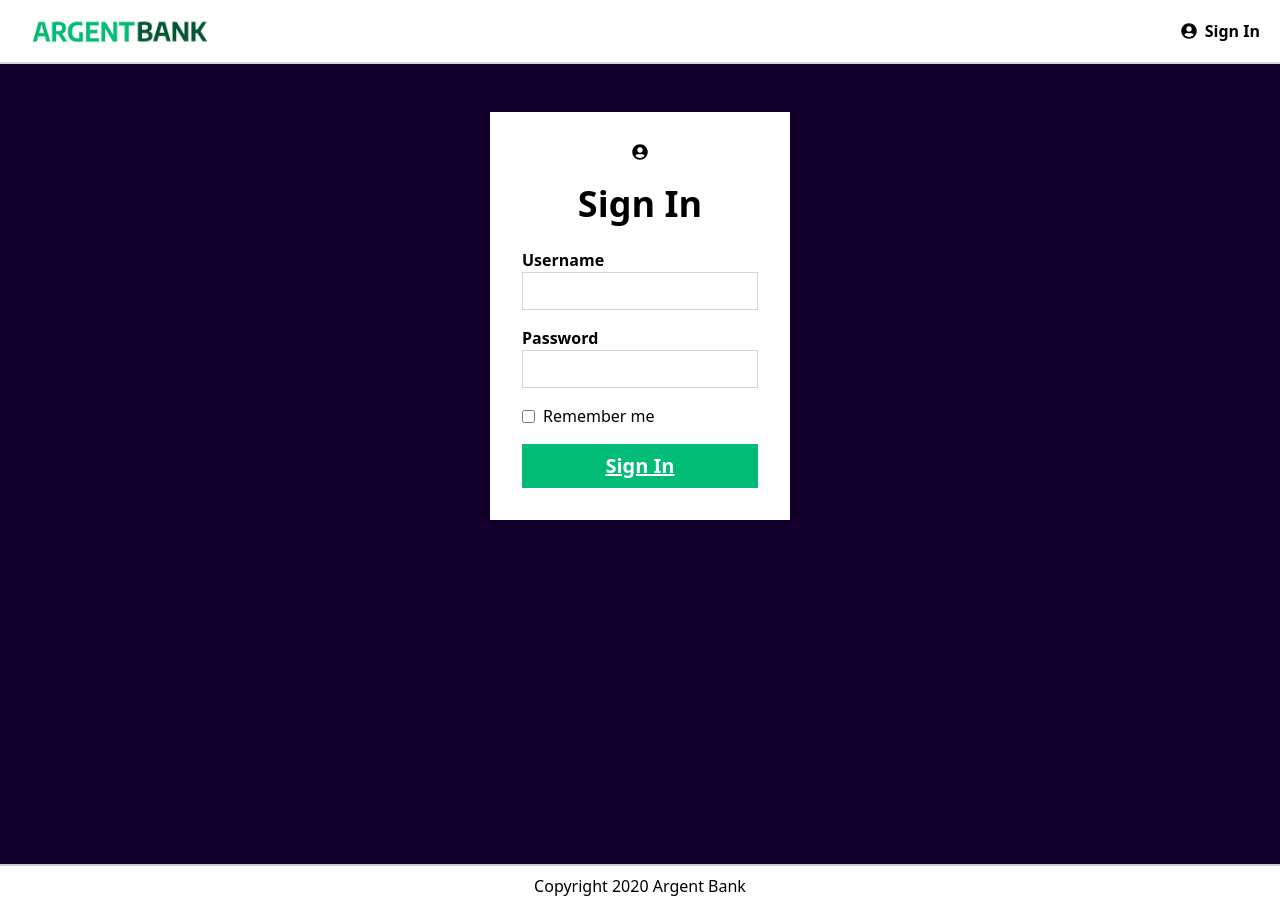
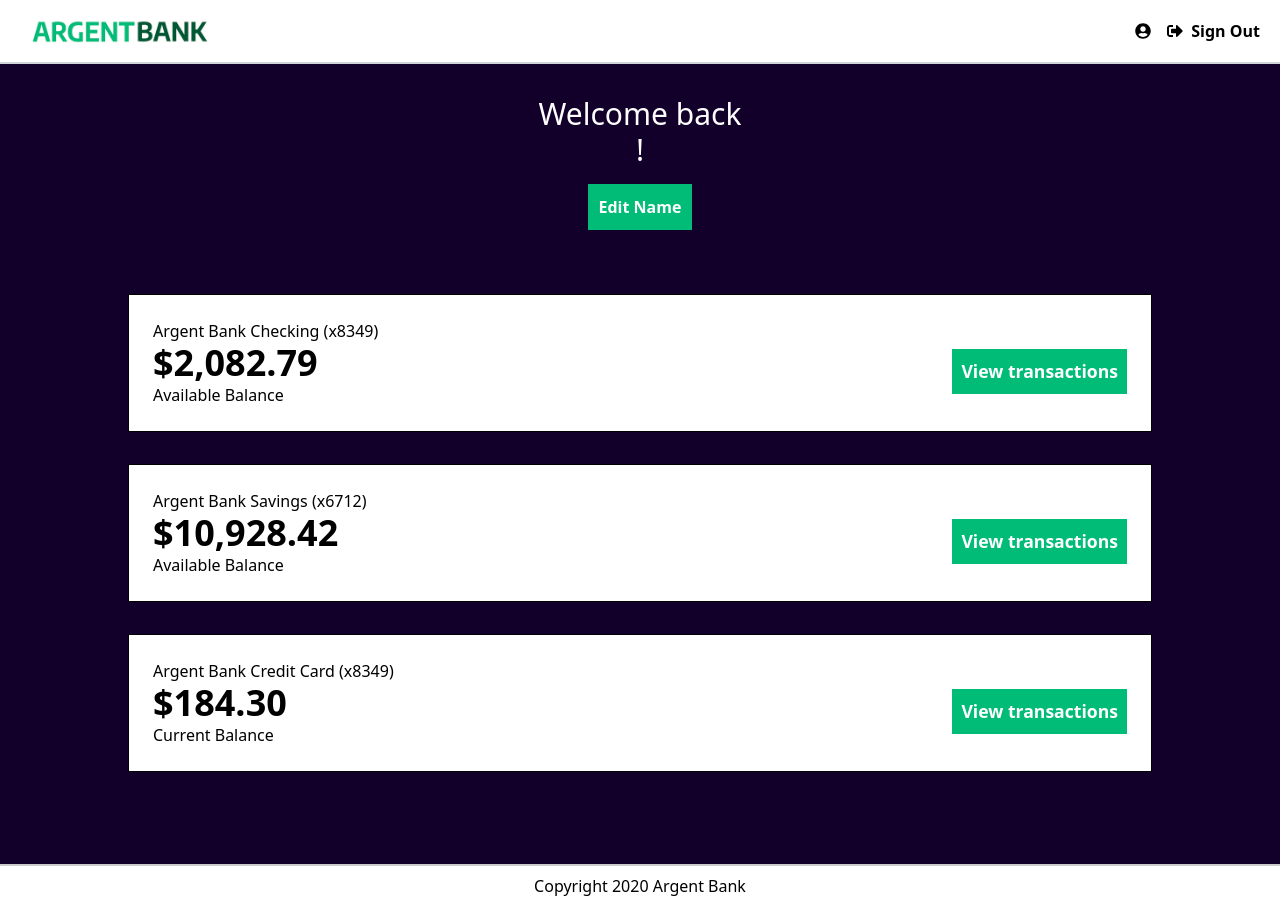
Before and after one commit to MTDev2024/Argent-Bank, a React (Vite) app: page /profile in a window 1280 px wide. Before the commit this address led to /sign-in. Built offline with nearby package versions, Linux system fonts and the light colour scheme; no server answers; sample sign-in values are in the browser's storage.

Commit message:
feat: persist auth token with localStorage and preloadedState

```diff
--- a/src/components/Header.jsx
+++ b/src/components/Header.jsx
@@ -17,6 +17,7 @@ function Header() {
 
   function handleLogout() {
     dispatch(logout());
+    localStorage.removeItem("token");
     dispatch(clearUser());
     navigate("/");
   }
--- a/src/pages/SignIn.jsx
+++ b/src/pages/SignIn.jsx
@@ -22,6 +22,8 @@ function SignIn() {
     try {
       // appel loginUser avec username et password
       const token = await loginUser({ email: username, password });
+      //
+      localStorage.setItem("token", token);
       // dispatch du token
       dispatch(setToken(token));
       // redirection
--- a/src/redux/store.js
+++ b/src/redux/store.js
@@ -1,11 +1,15 @@
-// redux/store.js
 import { configureStore } from "@reduxjs/toolkit";
 import authReducer from "./slices/authSlice";
 import userReducer from "./slices/userSlice";
+
+const token = localStorage.getItem("token");
 
 export const store = configureStore({
   reducer: {
     auth: authReducer,
     user: userReducer,
   },
+  preloadedState: {
+    auth: { token: token || null },
+  },
 });
```
Also changed, not shown: src/App.jsx (+0 -8 lines).
